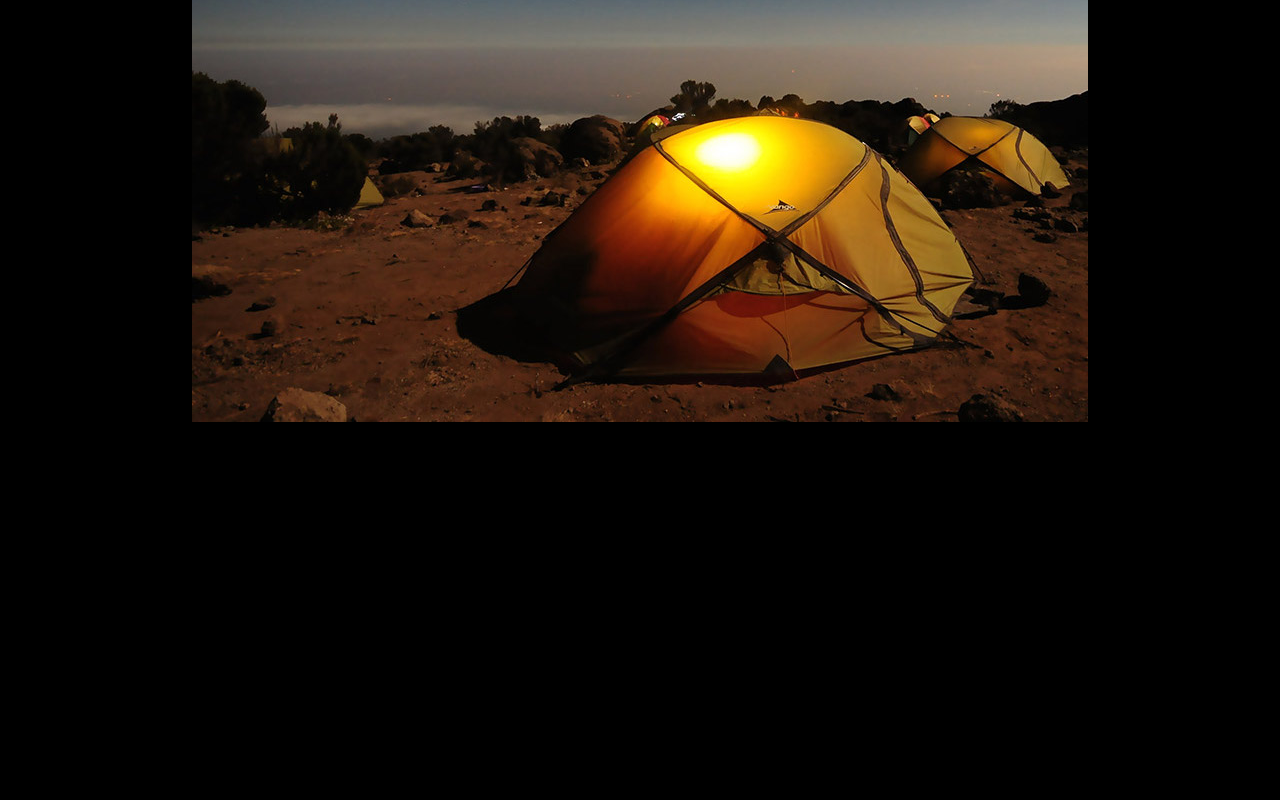
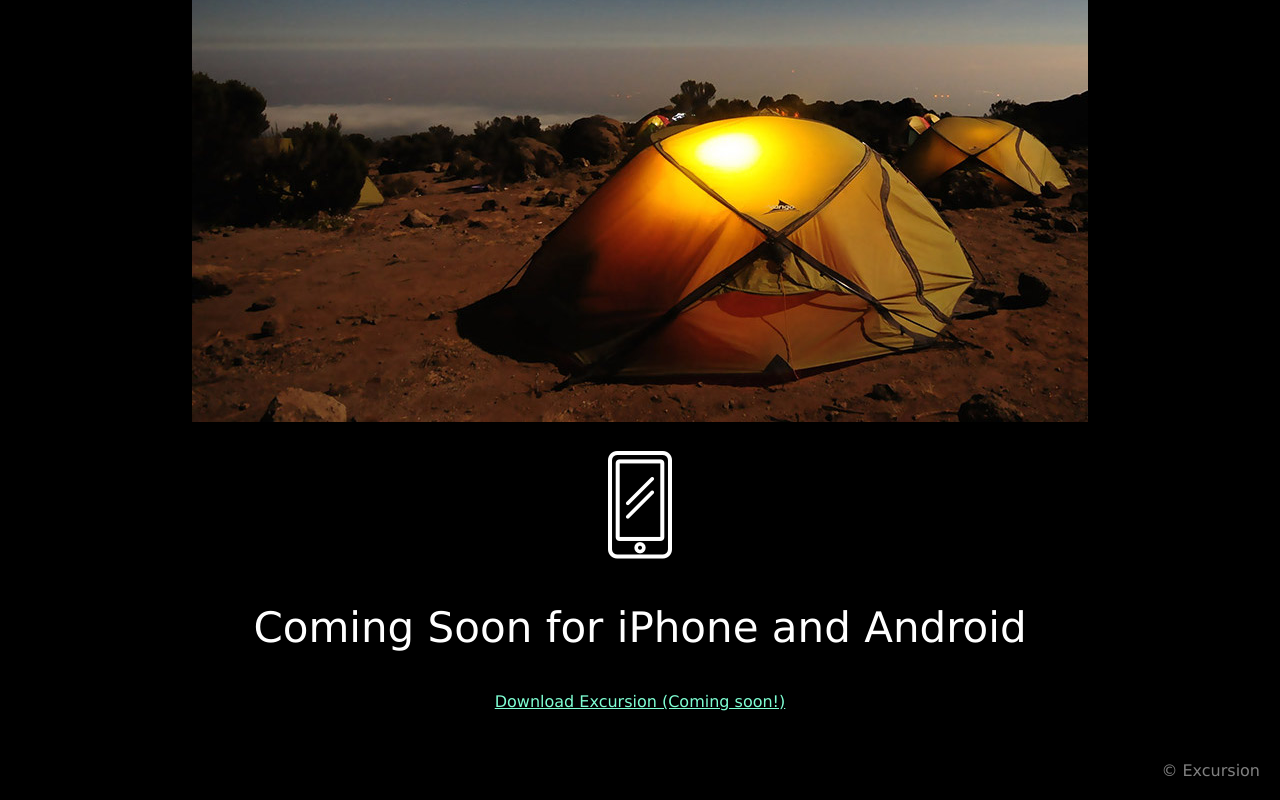
Before and after one commit to jordan1166/excursion2, a plain HTML site: page index.html in a window 1280 px wide. Shown: the part 614-1414 px from the top of the page. Before the commit the page ends 1040 px from the top, so only its background shows below. Drawn offline with Linux system fonts and the light colour scheme.

Commit message:
Add footer and copyright label

```diff
--- a/index.html
+++ b/index.html
@@ -33,6 +33,18 @@
           alt="Picture of outdoor campsite"
         />
       </section>
+      <footer>
+        <img
+          src="./resources/images/cellphone-icon.png"
+          alt="cellphone icon"
+          class="cellphone-icon"
+        />
+        <p class="picture-header">Coming Soon for iPhone and Android</p>
+        <a href="#" class="download-link add-margin-bottom"
+          >Download Excursion (Coming soon!)</a
+        >
+        <p class="copyright">&copy; Excursion</p>
+      </footer>
     </main>
   </body>
 </html>
--- a/resources/css/style.css
+++ b/resources/css/style.css
@@ -38,3 +38,18 @@ body {
   color: gray;
   margin-bottom: 25px;
 }
+
+.cellphone-icon {
+  margin-top: 25px;
+}
+
+.add-margin-bottom {
+  display: block;
+  margin-bottom: 50px;
+}
+
+.copyright {
+  margin: 20px;
+  text-align: right;
+  color: gray;
+}
```
